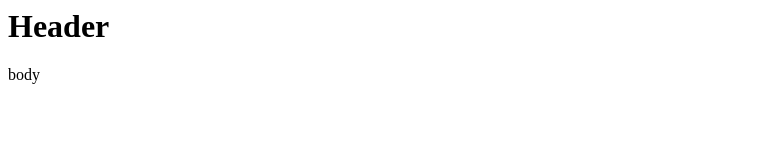
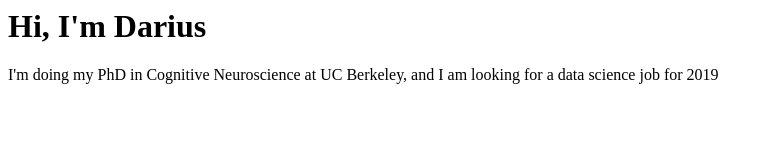
Before and after one commit to DariusParvin/dariusparvin.github.io, a plain HTML site: page index.html in a window 1280 px wide. Shown: the whole page, without its empty margins (0-773 px from the left). Drawn offline with Linux system fonts and the light colour scheme.

Commit message:
Update index.html

```diff
--- a/index.html
+++ b/index.html
@@ -1,13 +1,13 @@
 <html>
 
 <head>
-  <title> My first website! </title>
+  <title> Darius Parvin </title>
 
 </head>
 
 <body>
-  <h1> Header </h1>
-  <p> body </p>
+  <h1> Hi, I'm Darius </h1>
+  <p> I'm doing my PhD in Cognitive Neuroscience at UC Berkeley, and I am looking for a data science job for 2019 </p>
 
 </body>
 
```
